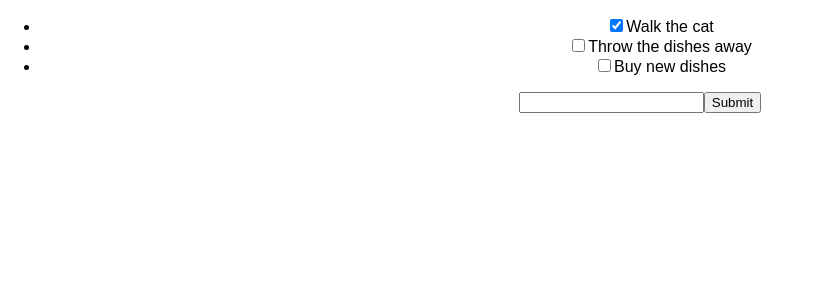
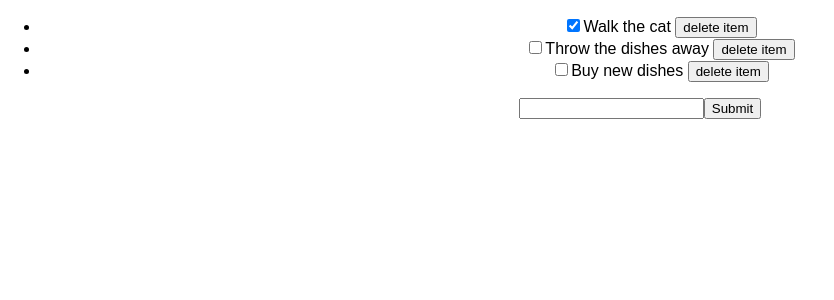
Before and after one commit to vdelacue/react-to-do, a React (Create React App) app: page / in a window 1280 px wide. Shown: the top 300 px of the page, without its empty margins (0-834 px from the left). Built offline with nearby package versions, Linux system fonts and the light colour scheme.

Commit message:
assignment-react-todo-events adding a delete button to todo list items

```diff
--- a/src/App.js
+++ b/src/App.js
@@ -7,18 +7,25 @@ class App extends Component {
         super(props);
         this.state = {
             todos: [
-                { description: 'Walk the cat', isCompleted: true },
-                { description: 'Throw the dishes away', isCompleted: false },
-                { description: 'Buy new dishes', isCompleted: false }
+                { description: 'Walk the cat ', isCompleted: true },
+                { description: 'Throw the dishes away ', isCompleted: false },
+                { description: 'Buy new dishes ', isCompleted: false }
             ],
             newTodoDescription: ''
         };
     }
 
-    deleteTodo() {
-        const newListOfTodos = this.state.todos.filter();
-        const todoToRemove = todos[index];
-        this.setState({ newListOfTodos: newListOfTodos})
+    deleteTodo(todoToDelete) {
+        const todos = this.state.todos;
+        let newTodoArray = todos.filter(todo => todo !== todoToDelete);
+        this.setState({ todos: newTodoArray});
+
+//        const todos = this.state.todos.filter();
+//        const todo = todos[index];
+//        todo.isDeleted = todo.isDeleted ? false : true;
+//        this.setState({ todos: todos})
+
+//        console.log(newTodoArray);
     }
 
     handleChange(e) {
--- a/src/components/ToDo.js
+++ b/src/components/ToDo.js
@@ -4,12 +4,11 @@ class ToDo extends Component {
     render() {
         return (
             <li>
-                <input type="checkbox" checked= {this.props.isCompleted } onChange={ this.props.toggleComplete } />
+                <input type="checkbox" checked= { this.props.isCompleted } onChange={ this.props.toggleComplete } />
                 <span>{ this.props.description }</span>
+            <button onClick={ this.props.deleteTodo } >delete item</button>
             </li>
-//            <div>
-//                <button onClick={ this.props.deleteTodo }> &trade Remove list item </button>
-//            </div>
+
         );
     }
 }
```
